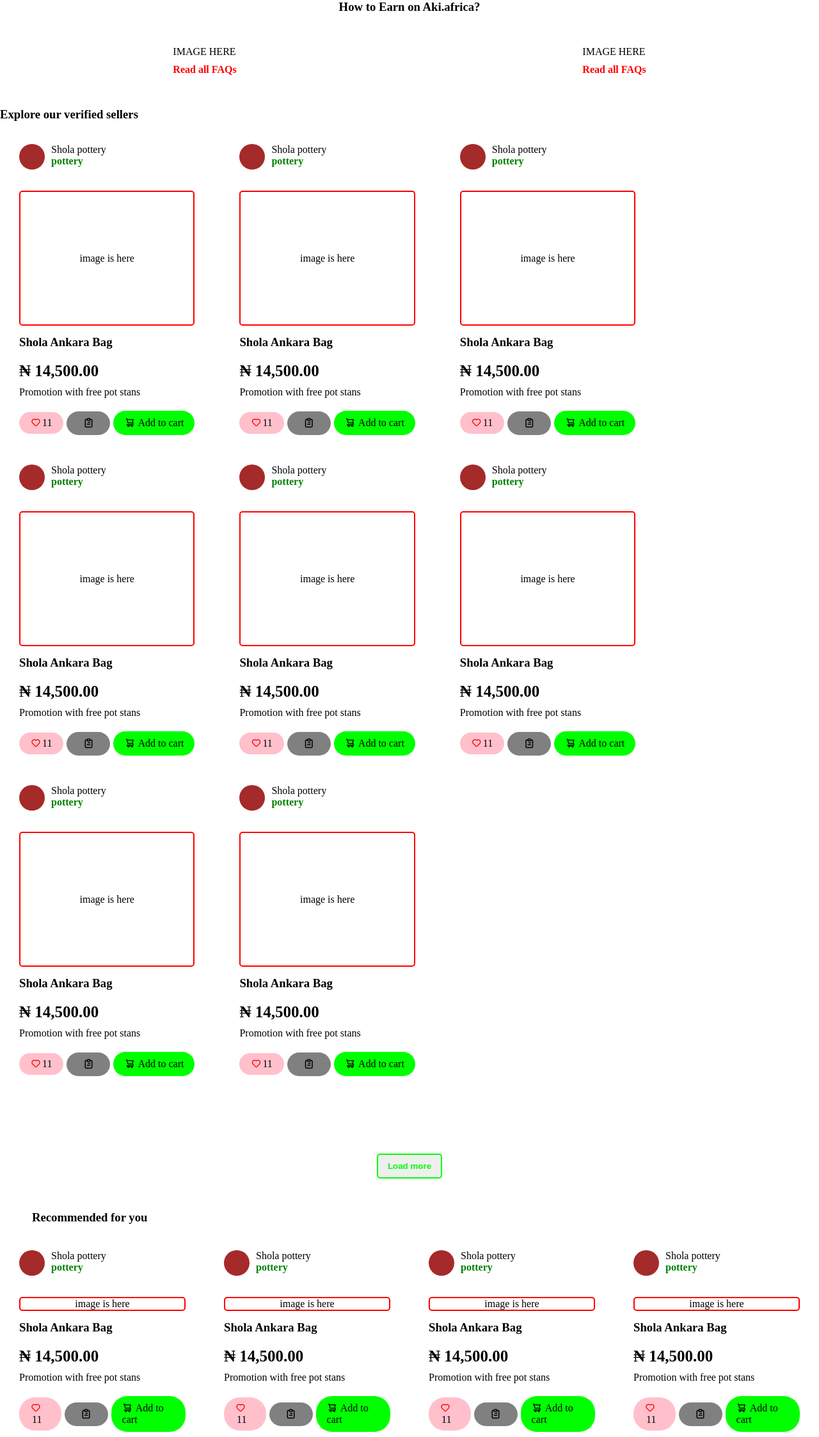
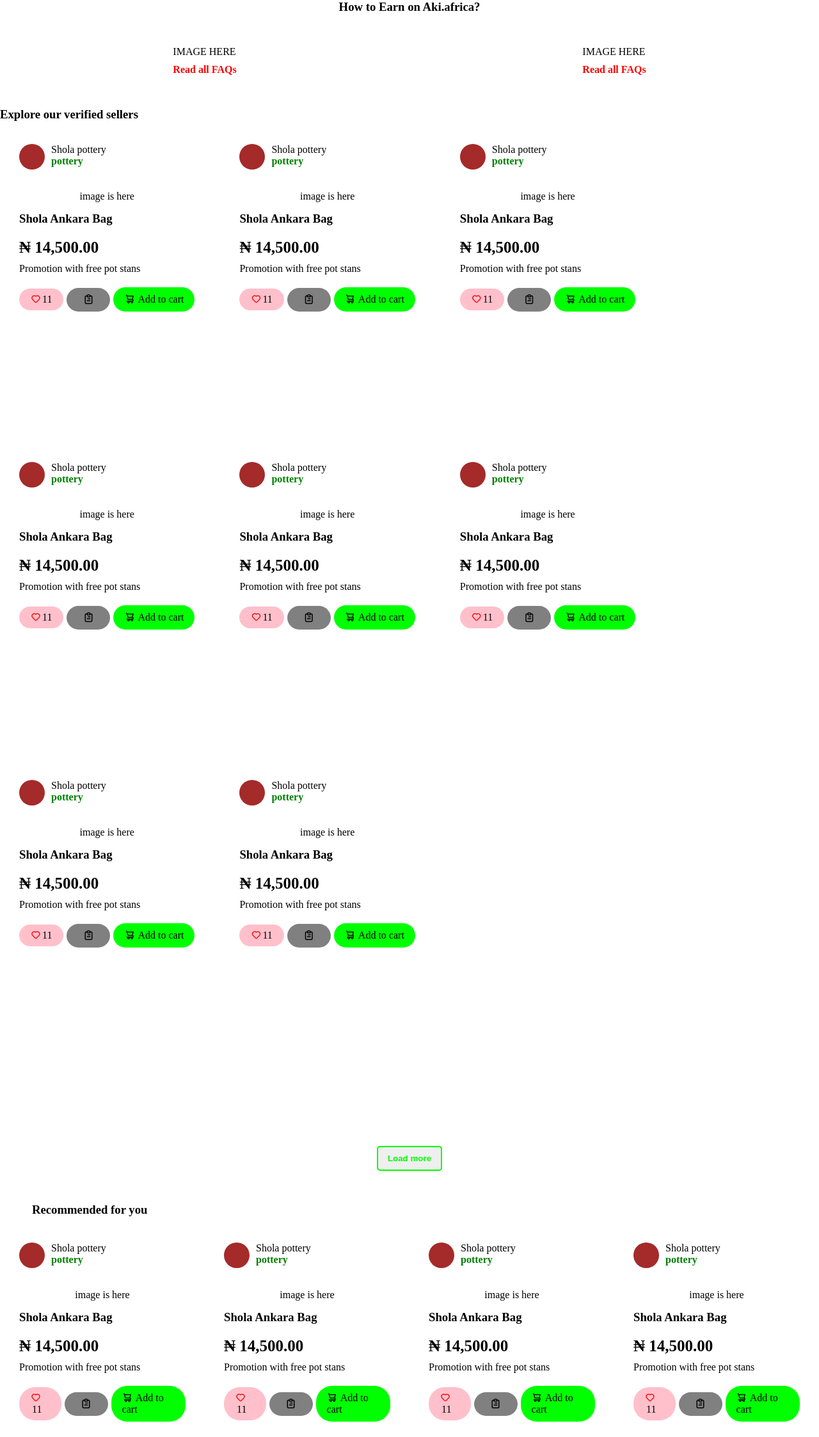
Before and after one commit to willzfrank/Aki, a React (Create React App) app: page / in a window 1280 px wide. Shown: the part 707-2953 px from the top of the page at 64% size. Built offline with nearby package versions, Linux system fonts and the light colour scheme.

Commit message:
updated mobile seller

```diff
--- a/src/components/Recommend/RecommendStyles.js
+++ b/src/components/Recommend/RecommendStyles.js
@@ -1,13 +1,29 @@
 import styled from 'styled-components';
 
 export const RecommendContainer = styled.section`
+  @media (max-width: 576px) {
+    padding:0 10px;
+  }
+
   .recommend--title {
     margin-left: 50px;
     margin-bottom: 25px;
+
+    @media (max-width: 576px) {
+    font-size:25px;
+     margin-left: 0px;
+  }
   }
   .recommendedslider {
     display: flex;
     justify-content: center;
     align-items: center;
+
+      @media (max-width: 576px) {
+    display:flex;
+    flex-direction:column;
+    width:100%;
+    flex-wrap:wrap;
+  }
   }
 `;
--- a/src/components/Seller/SellerStyles.js
+++ b/src/components/Seller/SellerStyles.js
@@ -1,6 +1,7 @@
 import styled from 'styled-components';
 
 export const SellerContainer = styled.section`
+
   .sellercontainer {
     display: flex;
     align-items: center;
@@ -10,6 +11,10 @@ export const SellerContainer = styled.section`
 
   h3 {
     margin-bottom: 20px;
+
+  @media (max-width: 576px) {
+    font-size:25px;
+  }
   }
 
   .sellercard--list {
@@ -26,5 +31,9 @@ export const SellerContainer = styled.section`
     font-weight: bold;
     width: max-content;
     margin-top: 100px;
+
+    @media (max-width: 576px) {
+    display:none;
+  }
   }
 `;
--- a/src/components/SellerCard/SellerCard.jsx
+++ b/src/components/SellerCard/SellerCard.jsx
@@ -7,7 +7,7 @@ const SellerCard = () => {
         <div className="sellercard--profile">
           <span></span>
           <div>
-            <p>Shola pottery</p>
+            <p className="title">Shola pottery</p>
             <p className="green">pottery</p>
           </div>
         </div>
--- a/src/components/SellerCard/SellerCardStyles.js
+++ b/src/components/SellerCard/SellerCardStyles.js
@@ -8,11 +8,23 @@ export const SellerCardContainer = styled.div`
   flex-direction: column;
   margin: 0px 20px 100px 20px;
 
+  @media (max-width: 576px) {
+    border:1px solid grey;
+    padding:10px 15px;
+    width:100%;
+    margin: 0px;
+  }
+
   .sellercard--profile {
     margin: 5px 0px;
     display: flex;
     gap: 10px;
     text-align: left;
+
+    @media (max-width: 576px) {
+    margin: 2px 0px;
+    gap:15px;
+  }
 
     span {
       width: 40px;
@@ -21,29 +33,48 @@ export const SellerCardContainer = styled.div`
       background: brown;
     }
 
+    .title{
+    @media (max-width: 576px) {
+    font-size:23px;
+  }
+    }
+
     .green {
       color: green;
       font-weight: bold;
+
+  @media (max-width: 576px) {
+    font-size:23px;
+  }
     }
   }
 
   .sellercardcontainer--middle {
     margin: 10px 0 100px 0;
 
+
+      @media (max-width: 576px) {
+      margin: 0;
+     }
+
+
+
     .fakeimagecontainer {
       display: flex;
       justify-content: center;
       align-items: center;
-      border: 2px solid red;
       width: 100%;
-      height: 100%;
       border-radius: 5px;
       margin-bottom: 15px;
+
+
     }
 
     h3 {
       margin-bottom: 20px;
       text-align: left !important;
+
+
     }
 
     .price {
```
